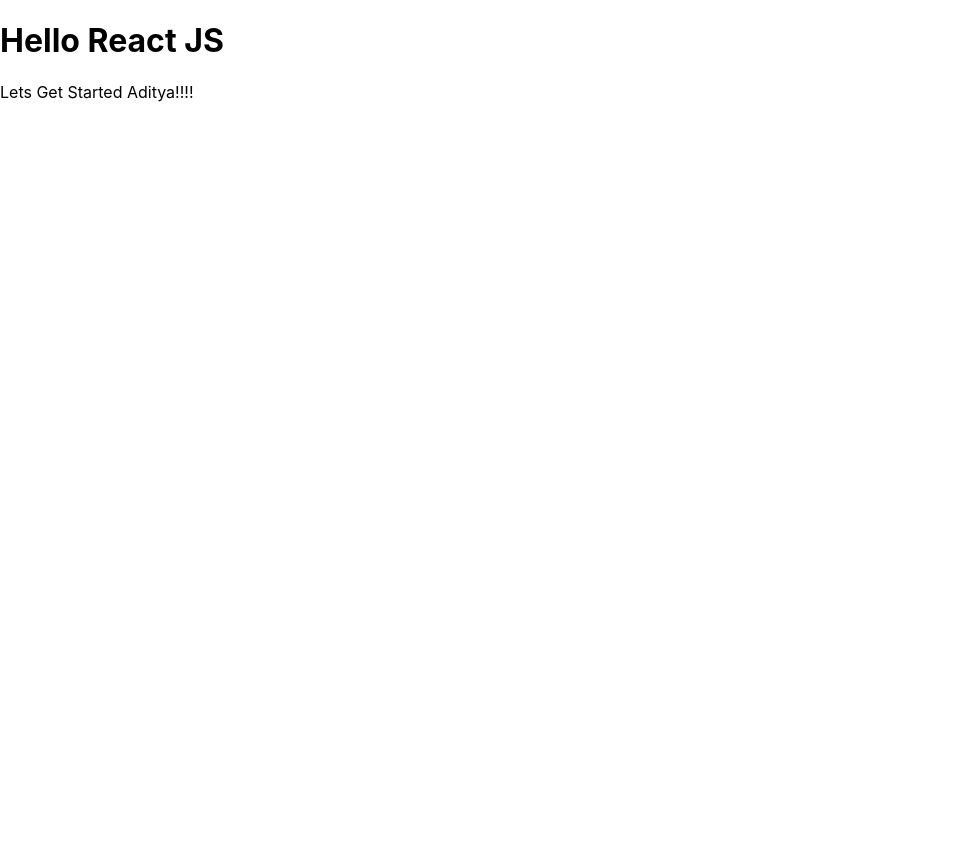
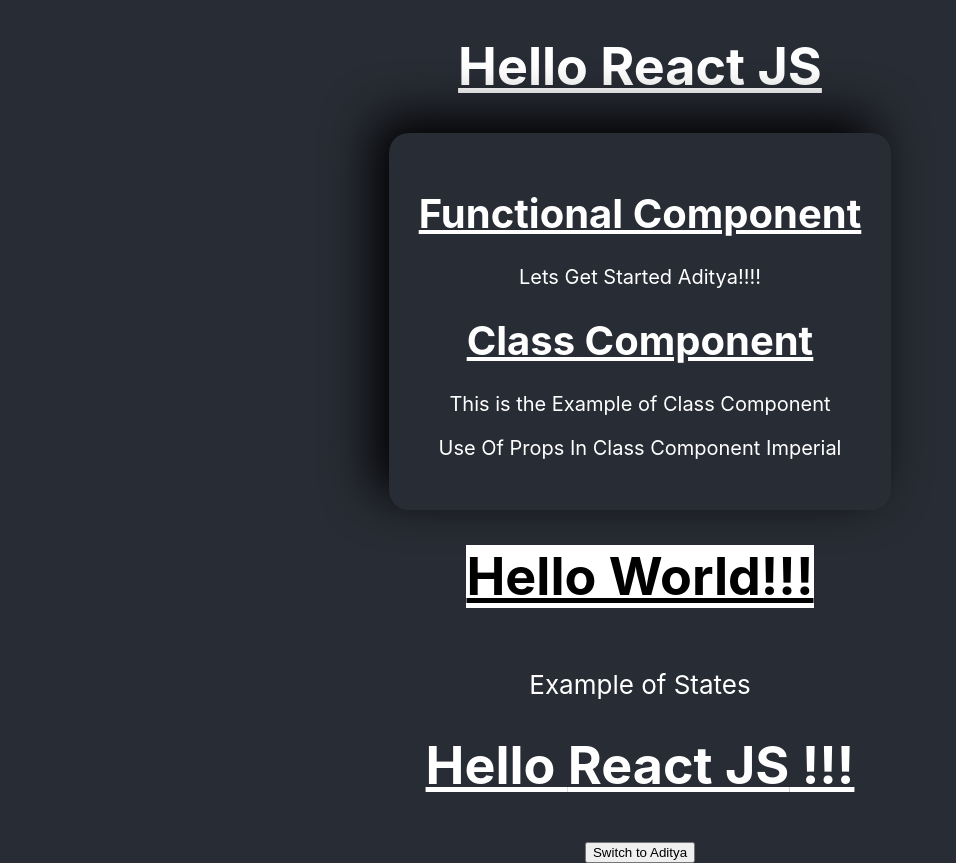
Before and after one commit to AdityaShigwan09/ReactJS, a React (Create React App) app: page / in a window 1280 px wide. Shown: the whole page, without its empty margins (0-956 px from the left). Before the commit the page ends 800 px from the top, so only its background shows below. Built offline with nearby package versions, Linux system fonts and the light colour scheme.

Commit message:
Learned about Class Component & States

```diff
--- a/src/App.css
+++ b/src/App.css
@@ -36,3 +36,25 @@
     transform: rotate(360deg);
   }
 }
+
+h1{
+  text-decoration: underline;
+}
+
+.mycss{
+  /* background:linear-gradient(135deg,black 40%,white 40%); */
+  background: transparent;
+  font-size: 20px;
+  box-shadow:-15px -15px 50px black;
+  padding: 30px;
+  border-radius: 20px;
+  transition: .5s;
+}
+.mycss:hover{
+  /* background:linear-gradient(135deg,white 60%,black 40%); */
+
+  box-shadow:15px 15px 40px white;
+  filter:drop-shadow(10px 10px 10px 50px white);
+  padding: 31px;
+ z-index: 1;
+}
--- a/src/App.js
+++ b/src/App.js
@@ -1,27 +1,25 @@
 // import logo from './logo.svg';
 import Hello from './Components/Example';
+import Wel from "./Components/Example_class2"
+import HelloWorld from './Components/HelloWorld';
+import Example_S from './Components/Example_state';
 import './App.css';
 
 function App() {
   return (
-    // <div className="App">
-    //   <header className="App-header">
-    //     <img src={logo} className="App-logo" alt="logo" />
-    //     <p>
-    //       Edit <code>src/App.js</code> and save to reload.
-    //     </p>
-    //     <a
-    //       className="App-link"
-    //       href="https://reactjs.org"
-    //       target="_blank"
-    //       rel="noopener noreferrer"
-    //     >
-    //       Learn React
-    //     </a>
-    //   </header>
-    // </div>
+    <div className='App App-header'>
+      <h1>Hello React JS</h1>
+        <div className='mycss'>
+          <Hello name="Aditya"/>
+          <Wel name="Imperial"/>
+        </div>
 
-    <Hello name="Aditya"/>
+        <div>
+          <HelloWorld/>
+        </div>
+
+        <Example_S/>
+    </div>
   );
 }
 
--- a/src/Components/Example.js
+++ b/src/Components/Example.js
@@ -4,7 +4,7 @@ import React from 'react';
 function Hello({name}){
     return(
     <div>
-      <h1>Hello React JS</h1>
+      <h1>Functional Component</h1>
       <p>Lets Get Started {name}!!!!</p>
     </div>
     );
--- /dev/null
+++ b/src/Components/Example_class2.js
@@ -0,0 +1,15 @@
+import React, { Component } from "react";
+
+class Welcome extends Component{
+    render(){
+        return(
+            <div>
+                <h1>Class Component</h1>
+                <p>This is the Example of Class Component</p>
+                <p>Use Of Props In Class Component {this.props.name}</p>
+            </div>
+        );
+    }
+}
+
+export default Welcome;
--- /dev/null
+++ b/src/Components/Example_state.js
@@ -0,0 +1,31 @@
+import React,{Component} from "react";
+
+class Example_S extends Component{
+
+    constructor(){
+        super();
+
+        this.state={
+            message:true
+        };
+    }
+
+
+    updatetxt=()=>{
+        this.setState({
+            message:!this.state.message
+        });
+    }
+
+    render(){
+        return(
+            <div>
+                <p> Example of States</p>
+                <h1>Hello {this.state.message ? "React JS" :"Aditya"} !!!</h1>
+                <button onClick={this.updatetxt}>Switch to {this.state.message?"Aditya":"ReactJS"}</button>
+            </div>
+        );
+    }
+}
+
+export default Example_S;
--- /dev/null
+++ b/src/Components/HelloWorld.js
@@ -0,0 +1,10 @@
+import React from "react";
+
+function HelloWorld(){
+    return(
+        <div style={{textAlign:"center", background:"white",color:"black"}}>
+            <h1>Hello World!!!</h1>
+        </div>
+    );
+}
+export default HelloWorld;
```
